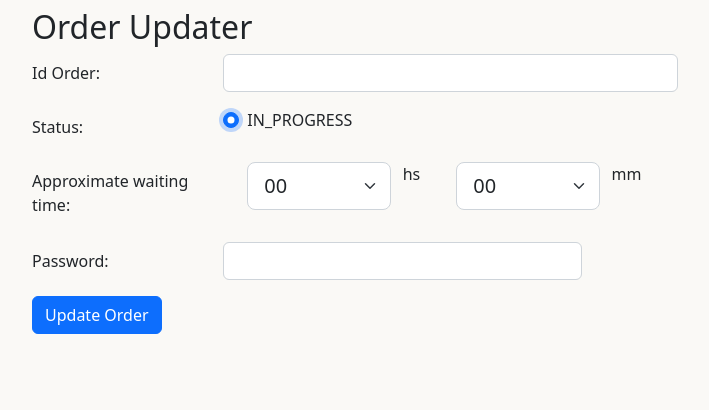
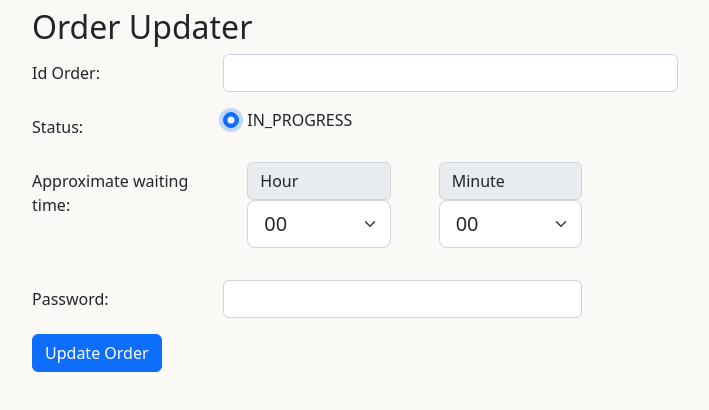
Before and after one commit to pablospizzamiglio/unq-eis-gav-web, a React (Create React App) app: page /order-updater in a window 1280 px wide. Both pictures are taken after a click on the radio button "IN_PROGRESS". Shown: the top 410 px of the page, without its empty margins (46-755 px from the left). Built offline with nearby package versions, Linux system fonts and the light colour scheme.

Commit message:
Layout change to timeout

```diff
--- a/src/components/OrderUpdater/OrderUpdater.jsx
+++ b/src/components/OrderUpdater/OrderUpdater.jsx
@@ -115,6 +115,9 @@ const OrderUpdater = () => {
             </label>
             <div className="col-sm-2">
               <div className="form-check">
+                <label className="input-group-text" htmlFor="imputHH">
+                  Hour
+                </label>
                 <select
                   className="form-select form-select-lg mb-3"
                   aria-label="Hh filter"
@@ -129,9 +132,11 @@ const OrderUpdater = () => {
                 </select>
               </div>
             </div>
-            hs
             <div className="col-sm-2">
               <div className="form-check">
+                <label className="input-group-text" htmlFor="imputHMM">
+                  Minute
+                </label>
                 <select
                   className="form-select form-select-lg mb-3"
                   aria-label="Mm filter"
@@ -146,7 +151,6 @@ const OrderUpdater = () => {
                 </select>
               </div>
             </div>
-            mm
           </div>
         )}
 
```
